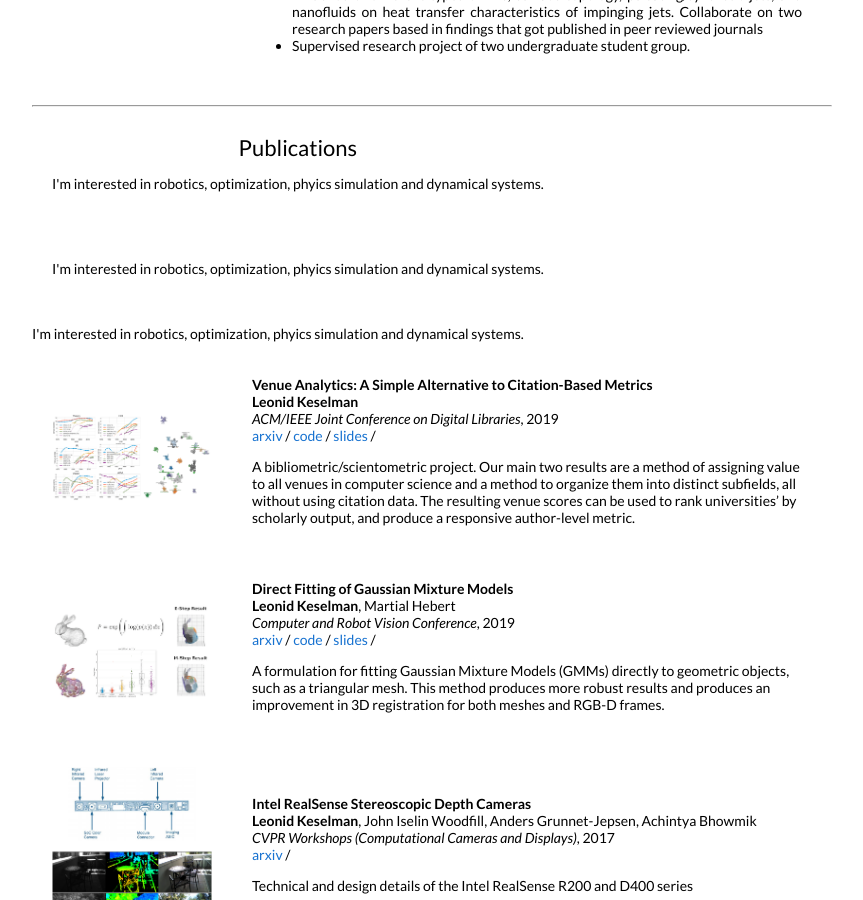
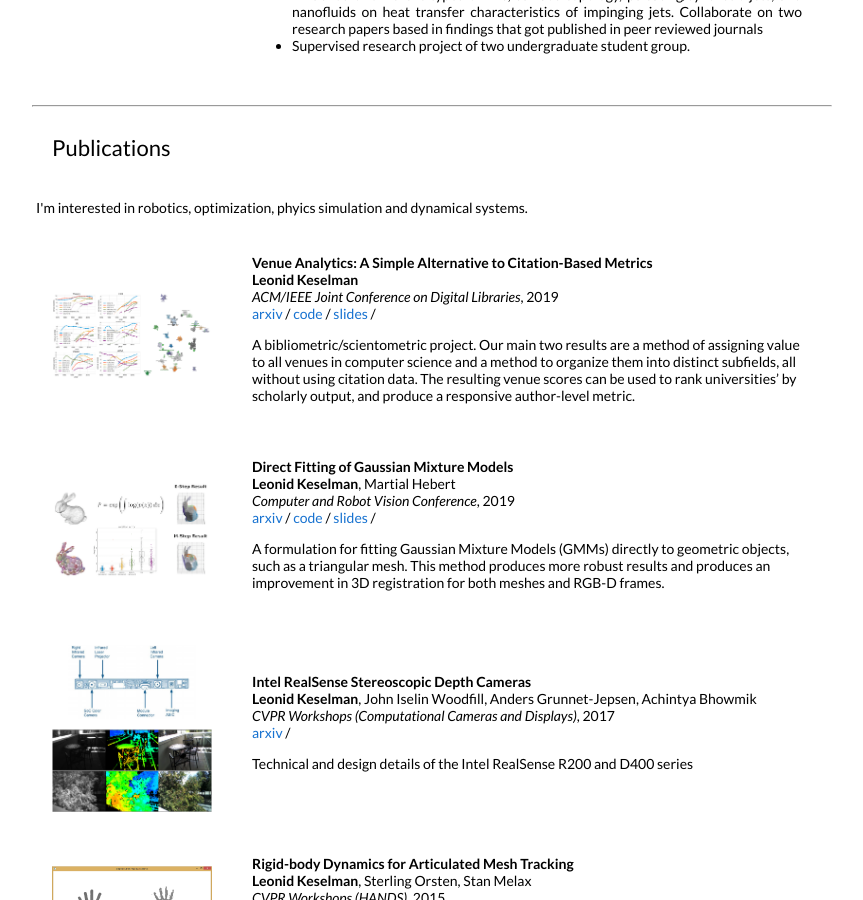
Before and after one commit to rafaymhddn/rafaymhddn.github.io, a Jekyll site: the page built from _posts/2019-06-02-venue.markdown, in a window 1280 px wide and 900 px high, scrolled down 2275 px. Shown: the whole window, without its empty margins (208-1071 px from the left). Built offline with Jekyll 4.4.1, drawn with Linux system fonts in a browser that asks for light colours.

Commit message:
publication added

```diff
--- a/_layouts/default.html
+++ b/_layouts/default.html
@@ -263,15 +263,12 @@
 <!-- Publications -->
 <button style="padding:2.5%; border:0px transparent; background-color: transparent;outline:none;"type="button" class="collapsible" data-toggle="collapse" data-target="#content-publications" id="publications">
   <h2>Publications</h2>
-  <p>
-    I'm interested in robotics, optimization, phyics simulation and dynamical systems.
-  </p>
 </button>
 <div id="content-experience" class="collapse in">
 
         <table style="width:100%;border:0px;border-spacing:0px;border-collapse:separate;margin-right:auto;margin-left:auto;">
           <tr>
-            <td style="padding:2.5%;width:100%;vertical-align:top">
+            <td style="padding:0.5%;width:100%;vertical-align:top">
               <p>
                 I'm interested in robotics, optimization, phyics simulation and dynamical systems.
               </p>
@@ -280,9 +277,6 @@
         </table>
 
         <table style="width:100%;border:0px;border-spacing:0px;border-collapse:separate;margin-right:auto;margin-left:auto;">
-          <p>
-            I'm interested in robotics, optimization, phyics simulation and dynamical systems.
-          </p>
           {% for post in site.posts %}
           {% for cat in post.categories %}
           {% if cat == 'research' %}
```
